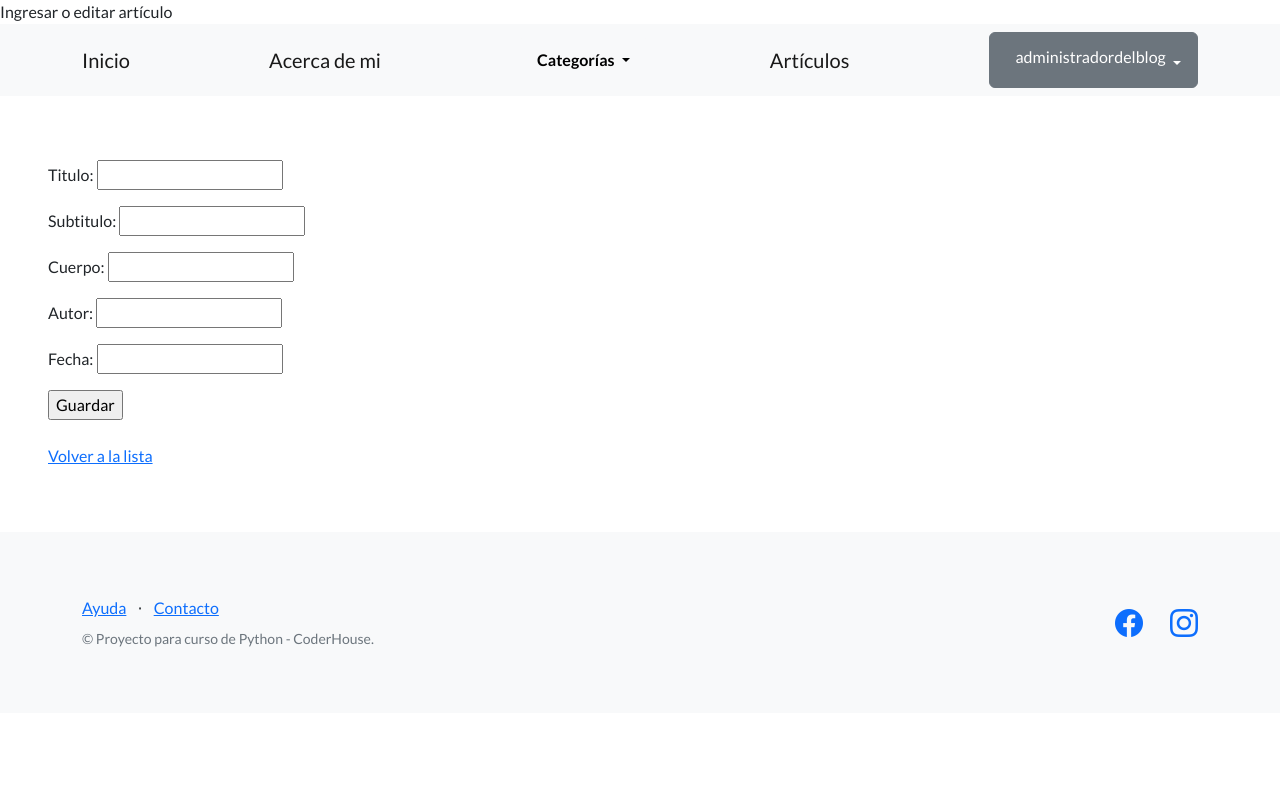
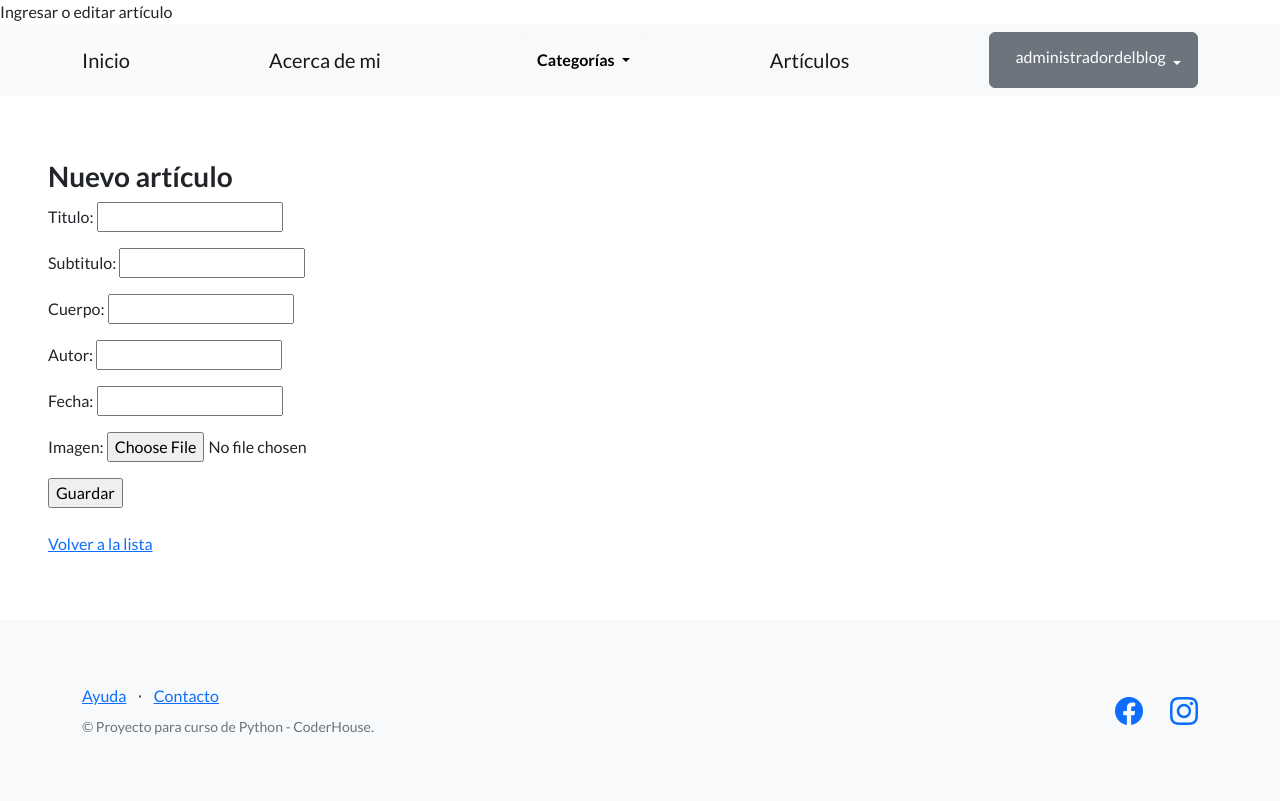
Before and after one commit to julietamendieta/blog_de_libros, a Django app: page /articulos/nuevo-articulo/ in a window 1280 px wide. Before the commit the page ends 647 px from the top, so only its background shows below. Run offline with Django 4.2, Linux system fonts and the light colour scheme; a user stored in the database is signed in; data comes from the database, SQL or seed files in the repository; both versions use the stored data as it was after the commit; some libraries are stand-ins or nearby versions.

Commit message:
Probando cosas

```diff
--- a/articulos_blog/forms.py
+++ b/articulos_blog/forms.py
@@ -9,3 +9,4 @@ class FormularioArticulo(forms.Form):
     cuerpo = forms.CharField(required=True, max_length=10000)
     autor = forms.CharField(required=True, max_length=256)
     fecha = forms.DateField(required=True)
+    imagen = forms.ImageField(required=False)
--- a/articulos_blog/models.py
+++ b/articulos_blog/models.py
@@ -7,6 +7,7 @@ class Articulo(models.Model):
     cuerpo = models.TextField(null=True)
     autor = models.CharField(max_length=256)
     fecha = models.DateField(null=True)
+    imagen = models.ImageField(upload_to="imagenes", null=True)
     creador = models.ForeignKey(User, on_delete=models.SET_NULL, null=True)
 
     def __str__(self):
--- a/articulos_blog/templates/articulos_blog/nuevo_articulo.html
+++ b/articulos_blog/templates/articulos_blog/nuevo_articulo.html
@@ -5,6 +5,7 @@ Ingresar o editar artículo
 {% endblock titulo %}
 
 {% block contenido %}
+<h3>Nuevo artículo</h3>
 <form method="post">
   {% csrf_token %}
   {{ formulario.as_p }}
--- a/articulos_blog/urls.py
+++ b/articulos_blog/urls.py
@@ -1,5 +1,7 @@
 from django.urls import path
 from articulos_blog.views import *
+from django.conf import settings
+from django.conf.urls.static import static
 
 urlpatterns = [
     path('articulos/', listar_articulos, name="articulos"),
```
Also changed, not shown: articulos_blog/migrations/0007_imagen.py (added), articulos_blog/migrations/0008_articulo_imagen_delete_imagen.py (added), articulos_blog/views.py (line endings or trailing spaces), db.sqlite3.
